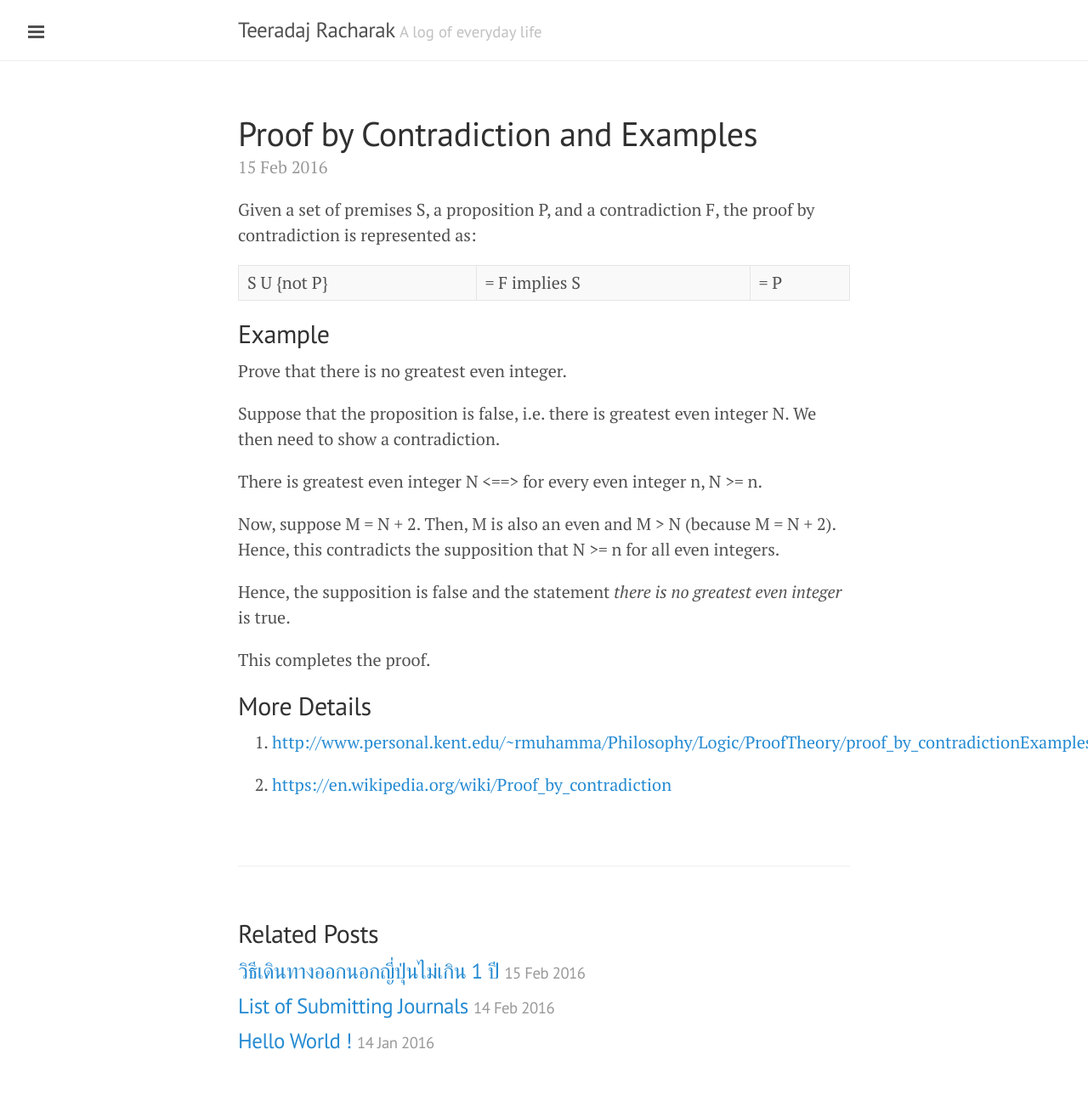
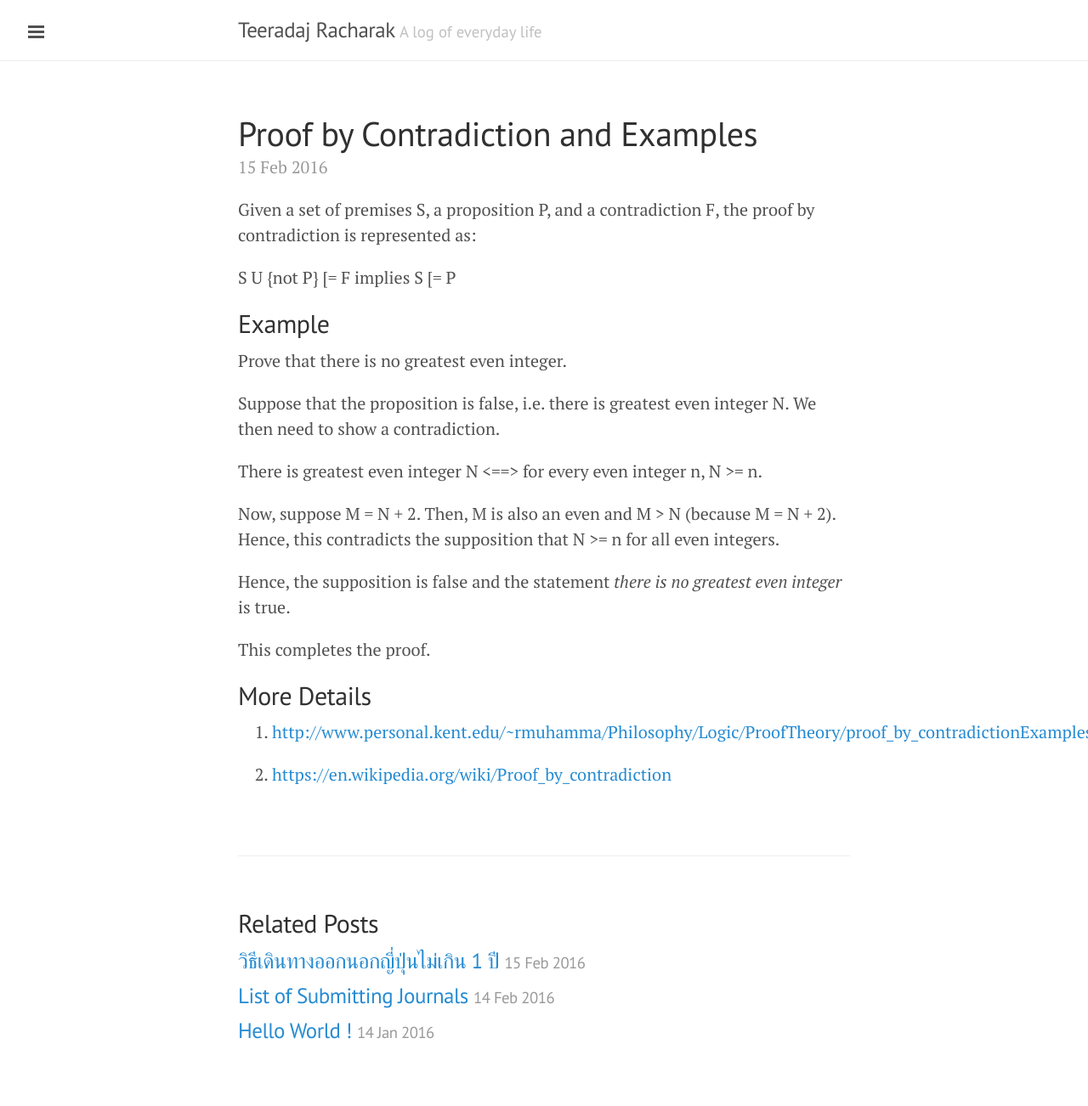
Before and after one commit to xlives/xlives.github.io, a Jekyll site: the page built from _posts/2016-02-15-proof-by-contradiction-and-examples.markdown, in a window 1280 px wide. Shown: the whole page at 85% size. Built offline with Jekyll 4.4.1, drawn with Linux system fonts in a browser that asks for light colours.

```diff
--- a/_posts/2016-02-15-proof-by-contradiction-and-examples.markdown
+++ b/_posts/2016-02-15-proof-by-contradiction-and-examples.markdown
@@ -5,7 +5,7 @@ layout: post
 ---
 Given a set of premises S, a proposition P, and a contradiction F, the proof by contradiction is represented as:
 
-S U {not P} |= F implies S |= P
+S U {not P} [= F implies S [= P
 
 ## Example
 
```
